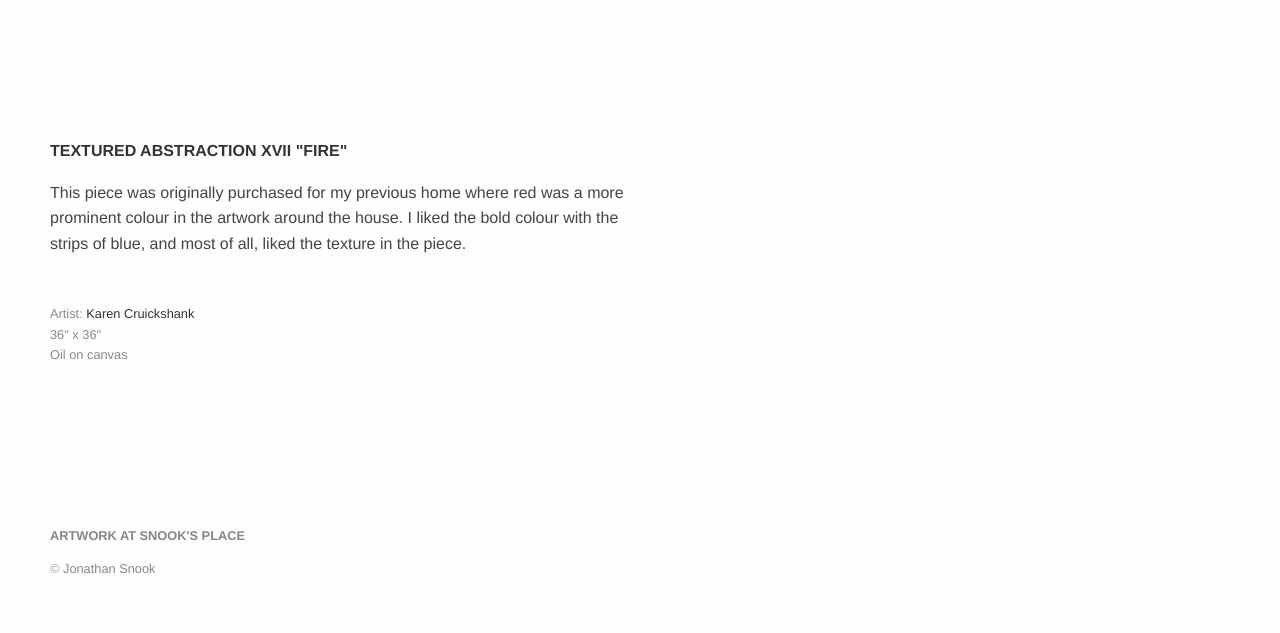
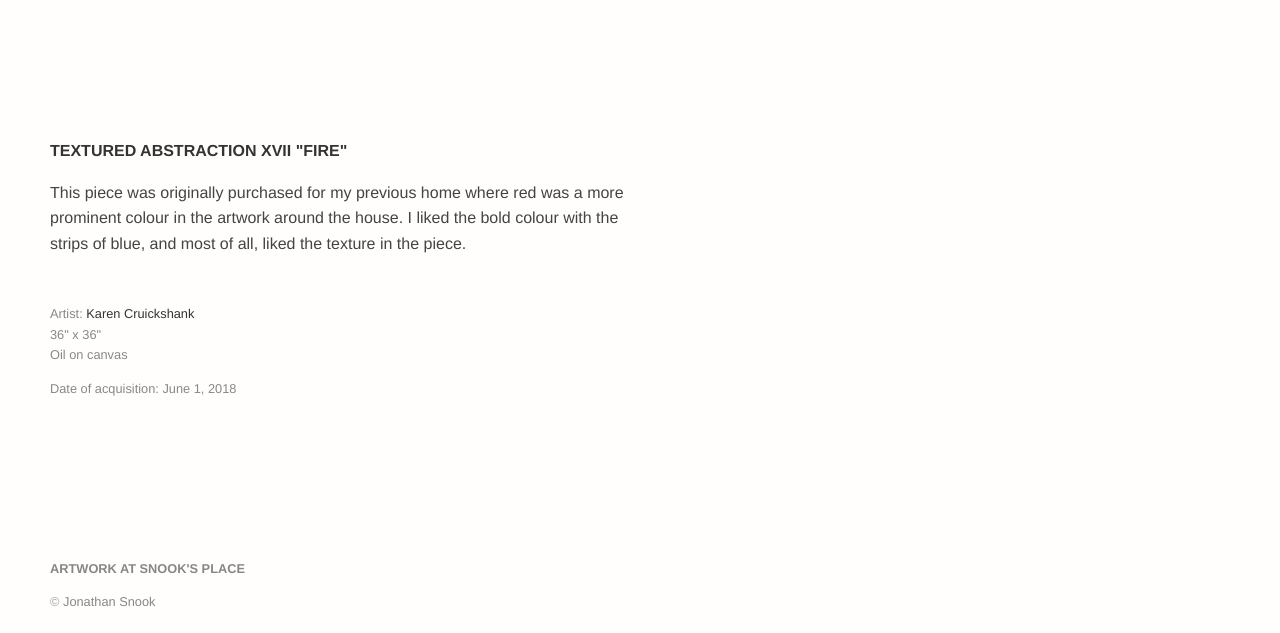
Before and after one commit to snookca/artwork, an Eleventy site: page piece/fire.md in a window 1280 px wide. Shown: the part 458-1091 px from the top of the page. Before the commit the page ends 1058 px from the top, so only its background shows below. Built offline with nearby package versions, Linux system fonts and the light colour scheme; Eleventy itself is replaced by a stand-in of ours; files that its build step writes are made by us from their sources.

Commit message:
added date of acquisition

```diff
--- a/_includes/artwork.njk
+++ b/_includes/artwork.njk
@@ -35,6 +35,8 @@
         <div>Artist: <a href="{{ artist_url }}">{{ artist }}</a></div>
         <div>{{ dimensions }}</div>
         <div>{{ composition }}</div>
+
+        <p>Date of acquisition: {{ date | prettyDate }}
       </div>
     </div>
     {% if nextPost %}<a href="{{ nextPost.url }}" class="nav nav-previous"><svg viewBox="0 0 12 20" height="20" width="12" xmlns="http://www.w3.org/2000/svg"><polyline points="12,1 1,10 12,20" stroke="currentColor" stroke-width="2" fill="none" /></svg> <span>{{ nextPost.data.title }}</span></a>{% endif %}
--- a/piece/ashpond.md
+++ b/piece/ashpond.md
@@ -10,7 +10,7 @@ imgthumb: ashpond.webp
 dimensions: 120cm x 180cm
 composition: Print with Acryl-Dibond mounting
 
-date: 2023-09-14
+date: 2021-07-29
 ---
 
 Hegen is an aerial photographer. Those that have seen this piece in my space thought it a painting but it’s actually a photo taken in 2020 of an ash pond in Poland.
--- a/piece/breath-of-air.md
+++ b/piece/breath-of-air.md
@@ -10,7 +10,7 @@ imgthumb: breath-of-air.webp
 dimensions: 36" x 36" x 1.5"
 composition: Oil on canvas
 
-date: 2023-09-14
+date: 2022-10-19
 ---
 
 I was looking for a piece of artwork to go in the entryway of my apartment. Having a lot of warm orange yellows in the space at the time, I wanted another accent colour and quickly settled on green. This piece felt just right, with its autumn landscape feel. Its abstract style created the warm ambiance I wanted when people first enter into my home.
--- a/piece/castro.md
+++ b/piece/castro.md
@@ -10,7 +10,7 @@ imgthumb: castro.jpg
 dimensions: 12" x 12"
 composition: Oil on panel
 
-date: 2023-09-14
+date: 2017-02-14
 ---
 
 I saw the painting posted on Reddit and liked it so much, I tracked it down and bought it. While not intentional, I like that it’s of San Francisco—even if it’s an area of town I never spent much time in.
--- a/piece/coffee.md
+++ b/piece/coffee.md
@@ -10,7 +10,7 @@ imgthumb: coffee.jpg
 dimensions: 129mm x 294mm
 composition: Print on paper
 
-date: 2023-09-14
+date: 2020-09-16
 ---
 
 Coady did a series of Tokyo cafe illustrations originally commissioned for Standart magazine. "The cafes depicted include
--- a/piece/diehard.md
+++ b/piece/diehard.md
@@ -10,7 +10,7 @@ imgthumb: diehard.png
 dimensions: 24" x 36"
 composition: Screen print
 
-date: 2023-09-14
+date: 2018-01-22
 ---
 
-I’m a big fan of Die Hard, having seen the move countless times as a teenager working at a movie theatre. It’s become a yearly watch at Christmas for me. When I saw this poster become available for sale, I had to get it. I like the Japanese styling and the barrel of the gun turning into the tower.
+I’m a big fan of Die Hard, having seen the move countless times as a teenager working at a movie theatre. It’s become a yearly watch at Christmas for me. When I saw this poster become available for sale, I had to get it. Unfortunately, I missed the original sale and ended up buying it off eBay afterwards. I like the Japanese styling and the barrel of the gun turning into the tower.
--- a/piece/fire.md
+++ b/piece/fire.md
@@ -10,7 +10,7 @@ imgthumb: fire.jpg
 dimensions: 36" x 36"
 composition: Oil on canvas
 
-date: 2023-09-14
+date: 2018-06-01
 ---
 
 This piece was originally purchased for my previous home where red was a more prominent colour in the artwork around the house. I liked the bold colour with the strips of blue, and most of all, liked the texture in the piece.
--- a/piece/honeymooners-bed.md
+++ b/piece/honeymooners-bed.md
@@ -10,7 +10,7 @@ imgthumb: honeymooners-bed.jpg
 dimensions: 90 x 180 cm
 composition: Oil on canvas
 
-date: 2018-09-14
+date: 2019-02-08
 ---
 
 The story behind this piece is a somewhat amusing one. I was in Wellington with my then-girlfriend, Kitt Hodsden, and we saw this piece in a gallery. We both liked the piece but she especially did.
--- a/piece/maitland.md
+++ b/piece/maitland.md
@@ -10,7 +10,7 @@ imgthumb: maitland.webp
 dimensions: 40''W x 40''H x 2.25''D
 composition: Paint on canvas
 
-date: 2023-09-14
+date: 2021-09-14
 ---
 
 I hired interior designers to help with elements within my (at the time) new apartment. With black and golden yellows featured throughout, the designers picked this out as a possibility for the dining room. It worked for the short term but I eventually moved The Honeymooner’s Bed piece into the dining room, which fits better in that space.
--- a/piece/onlythegood.md
+++ b/piece/onlythegood.md
@@ -10,7 +10,7 @@ imgthumb: onlythegood.jpg
 dimensions: 297 x 420 mm
 composition: Giclee print on paper
 
-date: 2014-09-14
+date: 2014-02-10
 ---
 
 On my first trip to New Zealand, I came across the artworks of Lester Hall while perusing a Wellington gallery. I didn’t know anything about New Zealand, the artist, or the meaning behind them, but I did like the pieces. Hall combines various elements of Kiwi culture, which some have more recently called him out for appropriating Maori culture in his works. As a result of this criticism, much of his work is no longer available for sale.
--- a/piece/rockefeller.md
+++ b/piece/rockefeller.md
@@ -10,7 +10,7 @@ imgthumb: rockefeller.jpg
 dimensions: 24" x 36"
 composition: Photo print
 
-date: 2023-09-14
+date: 2015-12-15
 ---
 
 I am pretty sure I came across this photo on Reddit and when I found that it was available for download, I grabbed a high resolution graphic file and sent it to a printer.
--- a/piece/scsc.md
+++ b/piece/scsc.md
@@ -10,7 +10,7 @@ imgthumb: scsc.jpg
 dimensions: 45.5" x 31" x 2"
 composition: Paper
 
-date: 2023-09-14
+date: 2022-06-06
 ---
 
 I was reading Reddit and saw an interesting piece of artwork in a photo of some interior design work. It caught my attention and I proceeded to research to find the artist. Turns out, he’s a well established artist who focusses heavily on folded paper artwork. He’s even been on Sesame Street.
--- a/piece/shadow.md
+++ b/piece/shadow.md
@@ -10,7 +10,7 @@ imgthumb: shadow.jpg
 dimensions: 40" x 60"
 composition: Print on paper
 
-date: 2021-09-14
+date: 2021-12-06
 ---
 
 I hired interior designers to help with elements within my (at the time) new apartment. With black and golden yellows featured throughout, the designers picked this out as a possibility. They’re large and fill the space well but I don’t have a strong emotional attachment to them and will likely be replaced eventually by something that speaks to me.
--- a/piece/valley.md
+++ b/piece/valley.md
@@ -10,7 +10,7 @@ imgthumb: valley.jpg
 dimensions: 40" x 60"
 composition: Print on paper
 
-date: 2021-09-14
+date: 2021-12-06
 ---
 
 I hired interior designers to help with elements within my (at the time) new apartment. With black and golden yellows featured throughout, the designers picked this out as a possibility. They’re large and fill the space well but I don’t have a strong emotional attachment to them and will likely be replaced eventually by something that speaks to me.
--- a/piece/wahine.md
+++ b/piece/wahine.md
@@ -10,7 +10,7 @@ imgthumb: wahine.jpg
 dimensions: 297 x 420 mm
 composition: Giclee print on paper
 
-date: 2014-09-14
+date: 2014-02-10
 ---
 
 On my first trip to New Zealand, I came across the artworks of Lester Hall while perusing a Wellington gallery. I didn’t know anything about New Zealand, the artist, or the meaning behind them, but I did like the pieces. Hall combines various elements of Kiwi culture, which some have more recently called him out for appropriating Maori culture in his works. As a result of this criticism, much of his work is no longer available for sale.
--- a/piece/wardog.md
+++ b/piece/wardog.md
@@ -10,7 +10,7 @@ imgthumb: wardog.jpg
 dimensions: 297 x 420 mm
 composition: Giclee print on paper
 
-date: 2014-09-14
+date: 2014-02-10
 ---
 
 
```
